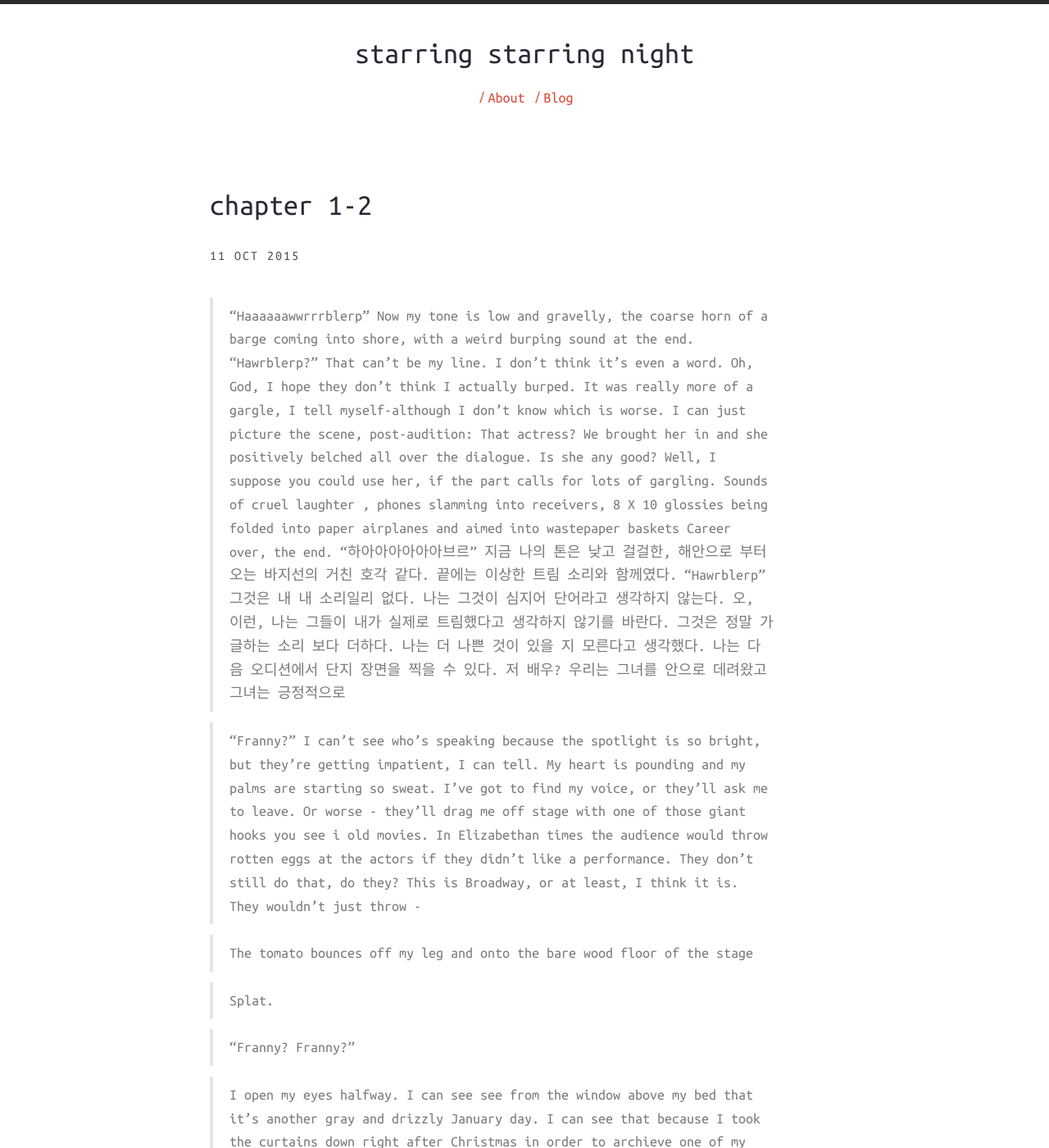
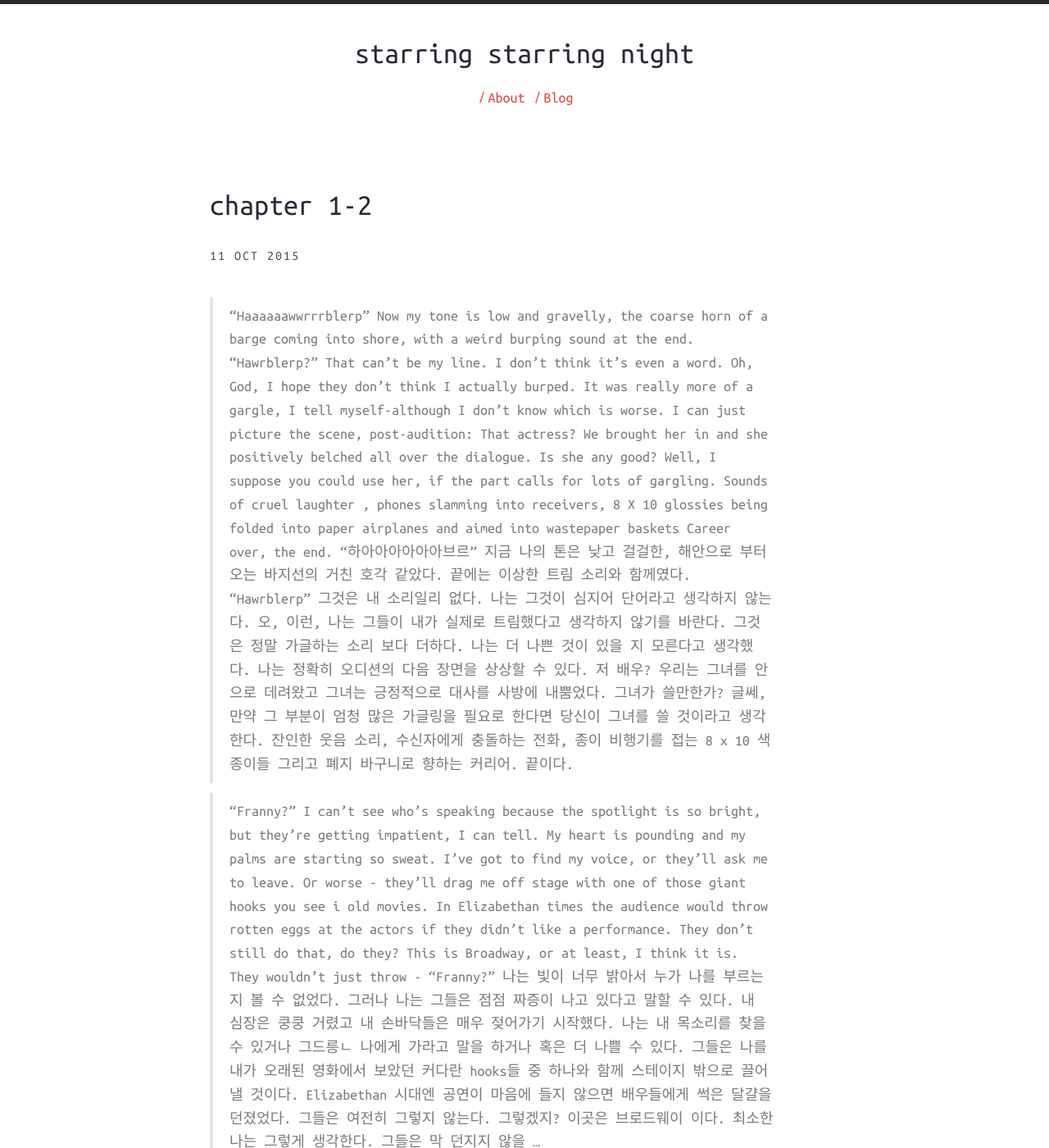
Before and after one commit to hahajh/hahajh.github.com, a Jekyll site: the page built from _posts/2015-10-11-chapter-1-2.md, in a window 1280 px wide and 1400 px high. Shown: the whole window at 82% size. Built offline with Jekyll 4.4.1, drawn with Linux system fonts in a browser that asks for light colours; nearby versions of some CDN libraries; some of the changed text lies outside the part shown.

```diff
--- a/_posts/2015-10-11-chapter-1-2.md
+++ b/_posts/2015-10-11-chapter-1-2.md
@@ -4,11 +4,13 @@ title: chapter 1-2
 tags: [one-year, translation, someday-someday-maybe]
 ---
 > "Haaaaaawwrrrblerp" Now my tone is low and gravelly, the coarse horn of a barge coming into shore, with a weird burping sound at the end. "Hawrblerp?" That can't be my line. I don't think it's even a word. Oh, God, I hope they don't think I actually burped. It was really more of a gargle, I tell myself-although I don't know which is worse. I can just picture the scene, post-audition: That actress? We brought her in and she positively belched all over the dialogue. Is she any good? Well, I suppose you could use her, if the part calls for lots of gargling. Sounds of cruel laughter , phones slamming into receivers, 8 X 10 glossies being folded into paper airplanes and aimed into wastepaper baskets Career over, the end.
-"하아아아아아아브르" 지금 나의 톤은 낮고 걸걸한, 해안으로 부터 오는 바지선의 거친 호각 같다. 끝에는 이상한 트림 소리와 함께였다. "Hawrblerp" 그것은 내 내 소리일리 없다. 나는 그것이 심지어 단어라고 생각하지 않는다. 오, 이런, 나는 그들이 내가 실제로 트림했다고 생각하지 않기를 바란다. 그것은 정말 가글하는 소리 보다 더하다. 나는 더 나쁜 것이 있을 지 모른다고 생각했다. *나는 다음 오디션에서 단지 장면을 찍을 수 있다.* 저 배우? 우리는 그녀를 안으로 데려왔고 그녀는 긍정적으로
+"하아아아아아아브르" 지금 나의 톤은 낮고 걸걸한, 해안으로 부터 오는 바지선의 거친 호각 같았다. 끝에는 이상한 트림 소리와 함께였다. "Hawrblerp" 그것은 내 소리일리 없다. 나는 그것이 심지어 단어라고 생각하지 않는다. 오, 이런, 나는 그들이 내가 실제로 트림했다고 생각하지 않기를 바란다. 그것은 정말 가글하는 소리 보다 더하다. 나는 더 나쁜 것이 있을 지 모른다고 생각했다. 나는 정확히 오디션의 다음 장면을 상상할 수 있다. 저 배우? 우리는 그녀를 안으로 데려왔고 그녀는 긍정적으로 대사를 사방에 내뿜었다. 그녀가 쓸만한가? 글쎄, 만약 그 부분이 엄청 많은 가글링을 필요로 한다면 당신이 그녀를 쓸 것이라고 생각한다. 잔인한 웃음 소리, 수신자에게 충돌하는 전화, 종이 비행기를 접는 8 x 10 색종이들 그리고 폐지 바구니로 향하는 커리어. 끝이다.
 
 > "Franny?" I can't see who's speaking because the spotlight is so bright, but they're getting impatient, I can tell. My heart is pounding and my palms are starting so sweat. I've got to find my voice, or they'll ask me to leave. Or worse - they'll drag me off stage with one of those giant hooks you see i old movies. In Elizabethan times the audience would throw rotten eggs at the actors if they didn't like a performance. They don't still do that, do they? This is Broadway, or at least, I think it is. They wouldn't just throw -
+"Franny?" 나는 빛이 너무 밝아서 누가 나를 부르는지 볼 수 없었다. 그러나 나는 그들은 점점 짜증이 나고 있다고 말할 수 있다. 내 심장은 쿵쿵 거렸고 내 손바닥들은 매우 젖어가기 시작했다. 나는 내 목소리를 찾을 수 있거나 그드릉ㄴ 나에게 가라고 말을 하거나 혹은 더 나쁠 수 있다. 그들은 나를 내가 오래된 영화에서 보았던 커다란 hooks들 중 하나와 함께 스테이지 밖으로 끌어낼 것이다. Elizabethan 시대엔 공연이 마음에 들지 않으면 배우들에게 썩은 달걀을 던졌었다. 그들은 여전히 그렇지 않는다. 그렇겠지? 이곳은 브로드웨이 이다. 최소한 나는 그렇게 생각한다. 그들은 막 던지지 않을 ...
 
 > The tomato bounces off my leg and onto the bare wood floor of the stage
+토마토가 내 다리를 쳤다. 그리고 스테이지의 마른 바닥에 떨어졌다.
 
 > Splat.
 
@@ -39,6 +41,13 @@ I suppose I did, but I still too grogggy to focus on the details. Normally I wou
 * coarse : 거친 (a)
 * horn : 호각 (n)
 * burping : 트림 (n)
+* belch : (연기 등을) 내뿜다 (v)
+* wastepaper : 폐지 (n)
+* impatient : 짜증이 난, 안달이 난 (a)
+* pounding : 쿵쿵 두드리는 소리 (a)
+* palms : 손바닥 (n)
 ---
 <i class="fa fa-check-square-o">&nbsp;Related idiom</i>
-*
+* any good : 쓸만한
+* call for : ~를 필요로 하다
+* slam into : 쾅 하고 충동하다
```
Also changed, not shown: _posts/2015-10-17-the-visit.md (added, +12 -0 lines).
